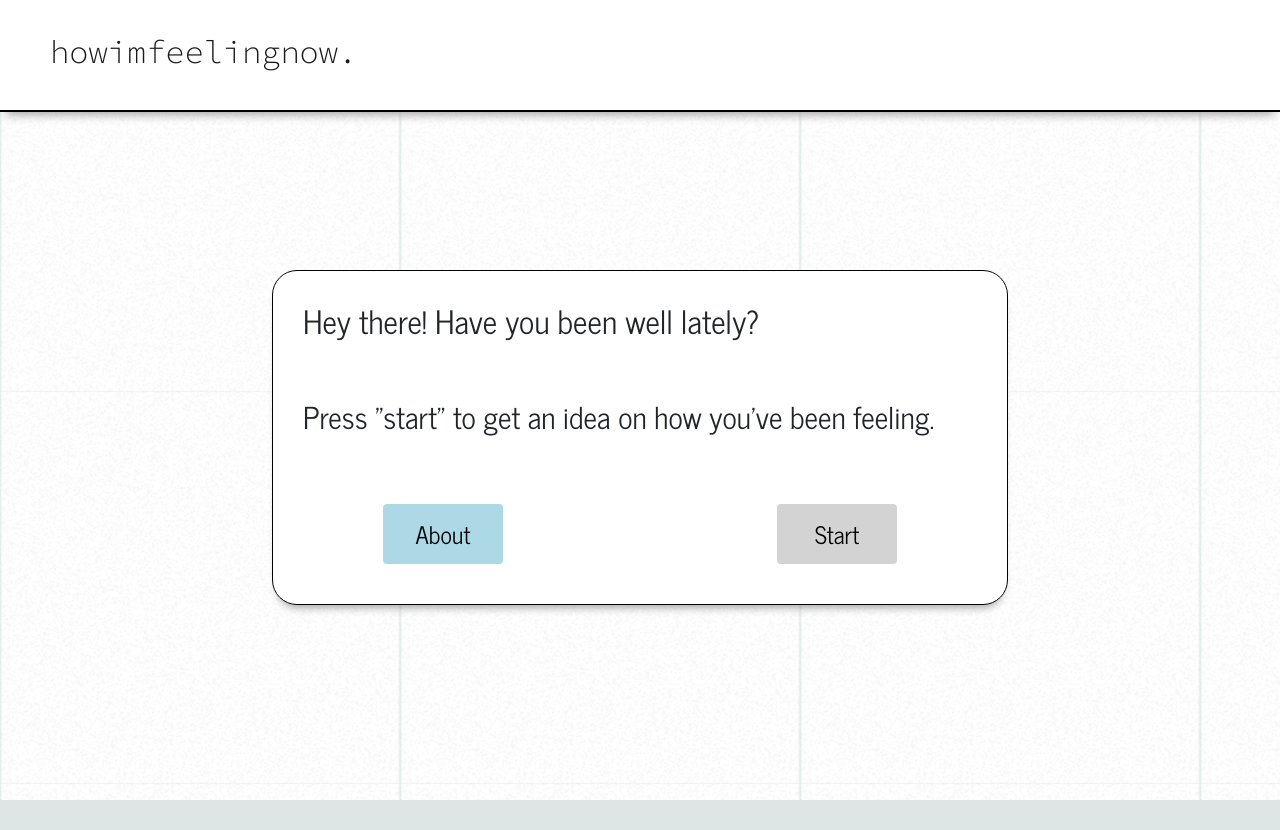
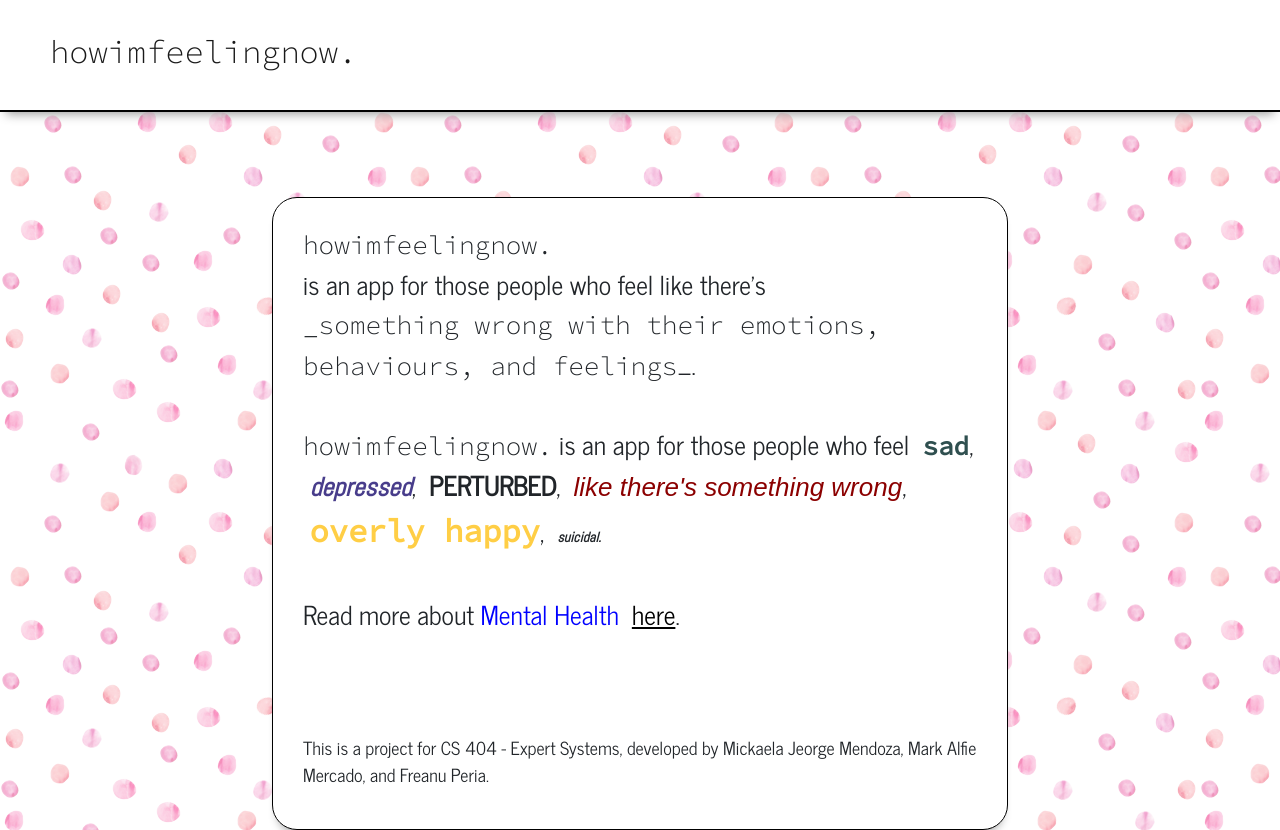
Before and after one commit to freanuperiaa/es-frontend, a React (Create React App) app: page /about in a window 1280 px wide. Before the commit the page ends 800 px from the top, so only its background shows below. Built offline with nearby package versions, Linux system fonts and the light colour scheme.

Commit message:
added about page.

```diff
--- a/src/App.js
+++ b/src/App.js
@@ -11,6 +11,7 @@ import {
 import './assets/styles/App.css';
 import Navbar from "./components/Navbar.js"
 import Home from "./components/home/Home.js"
+import About from "./components/about/About.js"
 
 function App() {
   return (
@@ -20,7 +21,7 @@ function App() {
         <Container>
             <Row className="mt-5 justify-content-center">
                 <Col xs={11} md={10} lg={8} xl={8}>
-                    <Home />
+                    <About />
                 </Col>
             </Row>
         </Container>
--- /dev/null
+++ b/src/assets/styles/About.css
@@ -0,0 +1,73 @@
+.about-container {
+    background-color: #FFF;
+    border: 1px solid black;
+    border-radius: 25px;
+    padding: 25px 30px;
+    margin-top: 5%;
+
+    /* shadow */
+    -webkit-box-shadow: 0 8px 6px -6px #999;
+    -moz-box-shadow: 0 8px 6px -6px #999;
+    box-shadow: 0 8px 10px -6px #999;
+}
+
+.about-one {
+    font-size: 26px;
+}
+
+.howimfeelingnow {
+    font-family: 'Source Code Pro Light';
+    font-weight: lighter;
+}
+
+.sad {
+    font-family: 'Source Code Pro';
+    font-weight: bold;
+    color: darkslategray;
+}
+
+.depressed {
+    font-family: Abel;
+    font-weight: bold;
+    font-style: italic;
+    color: darkslateblue;
+}
+
+.perturbed {
+    text-transform: uppercase;
+    font-weight: bold;
+}
+
+.something-wrong {
+    font-family: sans-serif;
+    font-style: italic;
+    color: darkred;
+}
+
+.overly-happy {
+    font-family: "Source Code Pro";
+    font-weight: bold;
+    font-size: 32px;
+    color: #ffce45;
+}
+
+.about-two {
+    margin-top: 15%;
+    font-size: 18px;
+}
+
+.suicidal {
+    font-family: "Abel";
+    font-size: 14px;
+    font-weight: bold;
+    font-style: italic;
+}
+
+.mental-health {
+    color: blue;
+}
+
+.link {
+    text-transform: none;
+    color: black;
+}
--- a/src/assets/styles/App.css
+++ b/src/assets/styles/App.css
@@ -33,10 +33,24 @@
   src: local('News Cycle'), url('../typography/NewsCycle-Regular.ttf') format('truetype');
 }
 
+@font-face {
+  font-family: 'Abel';
+  font-style: normal;
+  font-weight: normal;
+  src: local('Abel'), url('../typography/Abel-Regular.ttf') format('truetype');
+}
+
+@font-face {
+  font-family: 'Quicksand';
+  font-style: normal;
+  font-weight: normal;
+  src: local('Quicksand'), url('../typography/Quicksand-VariableFont_wght.ttf') format('truetype');
+}
+
 body {
   background-color: #dee5e5;
-  background-image: url('../so-white.png');
-  /* background-image: url('../watercolor.png'); */
+  /* background-image: url('../so-white.png'); */
+  background-image: url('../watercolor.png');
   background-attachment: fixed;
 
   font-family: "News Cycle", sans-serif;
--- /dev/null
+++ b/src/components/about/About.js
@@ -0,0 +1,42 @@
+import React from "react";
+
+import "../../assets/styles/About.css"
+
+
+const About = () => {
+    return (
+        <div className="about-container">
+            <p className="about-one">
+                <span className="howimfeelingnow">howimfeelingnow.</span>
+                <br />
+                 is an app for those people who feel like  there's
+                 <br/>
+                 <span className="howimfeelingnow">_something wrong with their emotions, behaviours, and feelings</span>_.
+                 <br/>
+                 <br/>
+                <span className="howimfeelingnow">howimfeelingnow.</span> is an app for those people who feel &nbsp;
+                <span className="sad">sad</span>, &nbsp;
+                <span className="depressed">depressed</span>, &nbsp;
+                <span className="perturbed">perturbed</span>, &nbsp;
+                <span className="something-wrong">like there's something wrong</span>, &nbsp;
+                <span className="overly-happy">overly happy</span>, &nbsp;
+                <span className="suicidal">suicidal.</span> &nbsp;
+                <br />
+                <br />
+                Read more about <span className="mental-health">Mental Health</span> &nbsp;
+                <a
+                    href="https://www.mentalhealth.gov/basics/what-is-mental-health"
+                    className ="link"
+                >
+                    here
+                </a>.
+            </p>
+
+            <p className="about-two">
+                This is a project for CS 404 - Expert Systems, developed by Mickaela Jeorge Mendoza, Mark Alfie Mercado, and Freanu Peria.
+            </p>
+        </div>
+    )
+}
+
+export default About;
```
